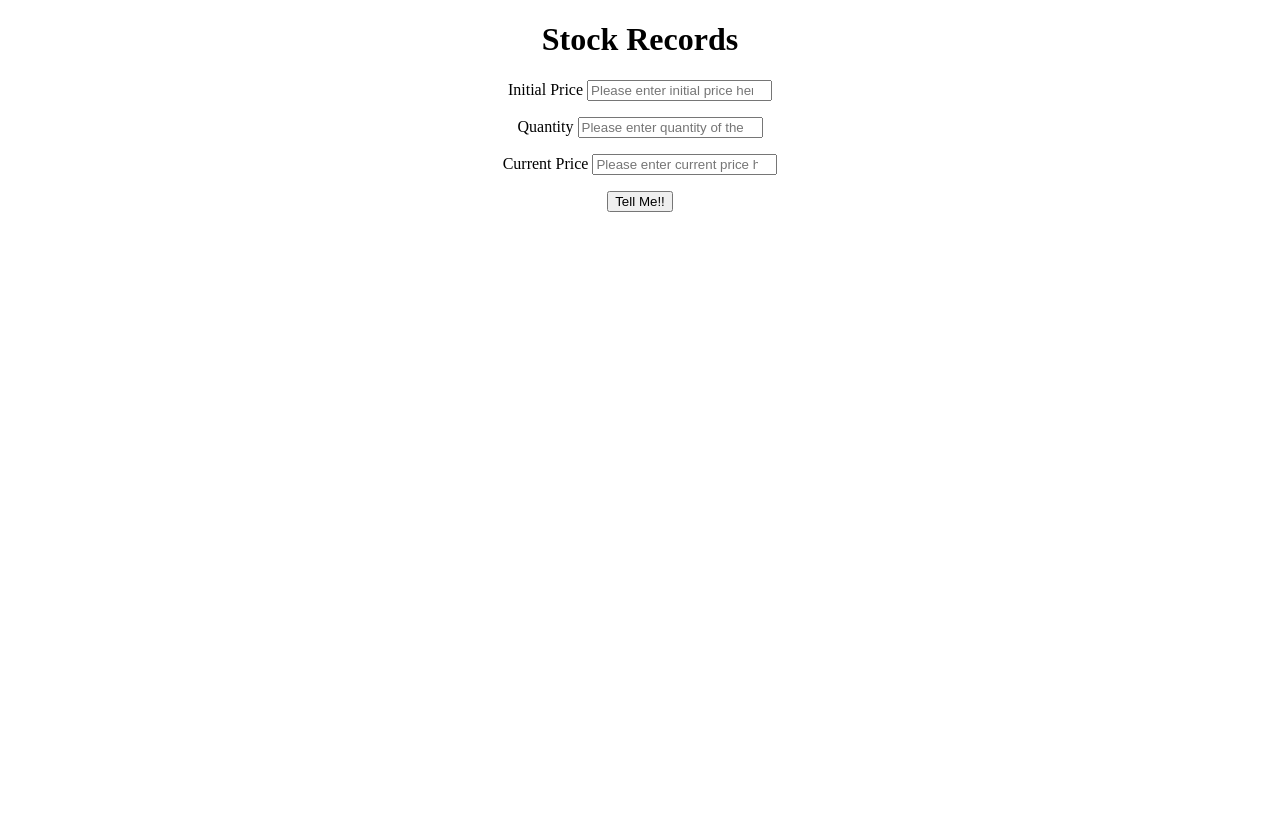
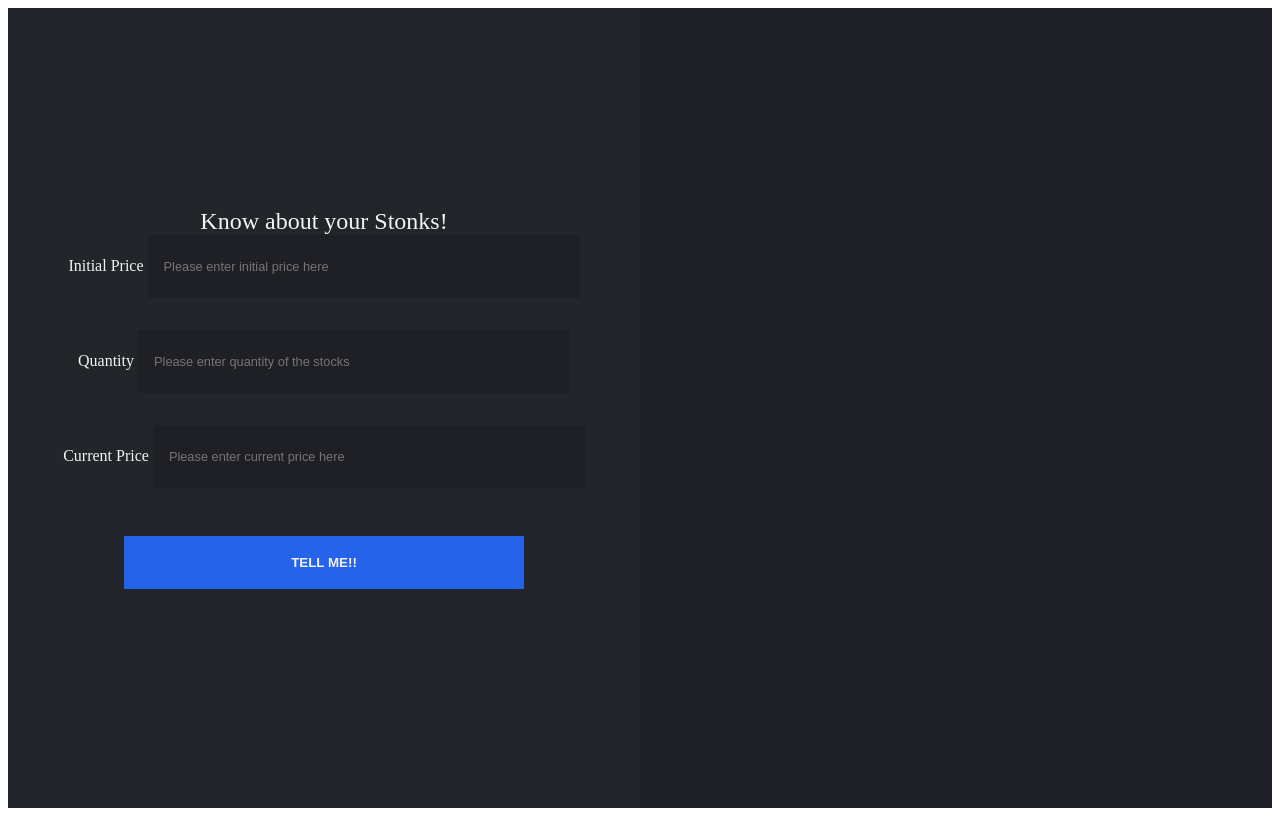
Before and after one commit to YashShelar007/Stock-Profit_or_Loss, a plain HTML site: page index.html in a window 1280 px wide. Drawn offline with Linux system fonts and the light colour scheme.

Commit message:
95% done styling improvement left

```diff
--- a/index.html
+++ b/index.html
@@ -8,8 +8,10 @@
     <title>Stock Records</title>
 </head>
 <body>
-    <h1>Stock Records</h1>
     <main>
+        <div class="leftside">
+
+            <div class="heading">Know about your Stonks!</div>
             <label for="initial-price">Initial Price
                 <input type="number" id="initial-price" placeholder="Please enter initial price here"/>
                 </label>
@@ -19,10 +21,11 @@
                 <label for="current-price">Current Price
                 <input type="number" id="current-price" placeholder="Please enter current price here"/>
                 </label>
-
                 <button id = "calculate-btn">Tell Me!!</button>
-
+        </div>
+        <div class="rightside">
             <div id="output-screen"></div>
+        </div>
     </main>
     <script src="app.js"></script>
 </body>
--- a/styles.css
+++ b/styles.css
@@ -1,8 +1,83 @@
+:root {
+    --primary-color: #f3f3f3;
+    --black-900: #1e2025;
+    --blue-600: #2563eb;
+    --black-800: #22252a;
+}
+
 body {
+    display: block;
     text-align: center;
+    color: var(--primary-color);
+}
+
+main {
+    display: flex;
+    height: 100vh;
+}
+
+h2 {
+    margin-bottom: 2rem;
+    color: var(--primary-color);
+    display: block;
+    font-size: 1.5em;
+    margin-block-start: 0.83em;
+    margin-block-end: 0.83em;
+    margin-inline-start: 0px;
+    margin-inline-end: 0px;
+    font-weight: bold;
+}
+
+.heading {
+    font-size: 1.5rem;
+}
+
+.leftside {
+    background-color: var(--black-800);
+    width: 50%;
+    text-align: center;
+    padding-top: 25vh;
 }
 
 label {
     display: block;
     padding-bottom: 1rem;
+    color: var(--primary-color);
 }
+
+input {
+    border: none;
+    background-color: var(--black-900);
+    padding: 1.5rem 1rem;
+    font-size: 0.8rem;
+    margin-bottom: 1rem;
+    width: 25rem;
+    color: var(--primary-color);
+}
+
+button {
+    border: none;
+    background-color: var(--blue-600);
+    color: var(--primary-color);
+    font-weight: 700;
+    padding: 1.2rem;
+    text-transform: uppercase;
+    cursor: pointer;
+    width: 25rem;
+    margin-top: 1rem;
+}
+
+.rightside {
+    background-color: var(--black-900);
+    width: 50%;
+    text-align: center;
+    display: flex;
+    justify-content: center;
+}
+
+#output-screen {
+    width: 70%;
+    margin: auto;
+    font-size: 1.5rem;
+    color: var(--primary-color);
+}
```
Also changed, not shown: app.js (line endings or trailing spaces). Lines whose indentation alone changed are shown as unchanged.
